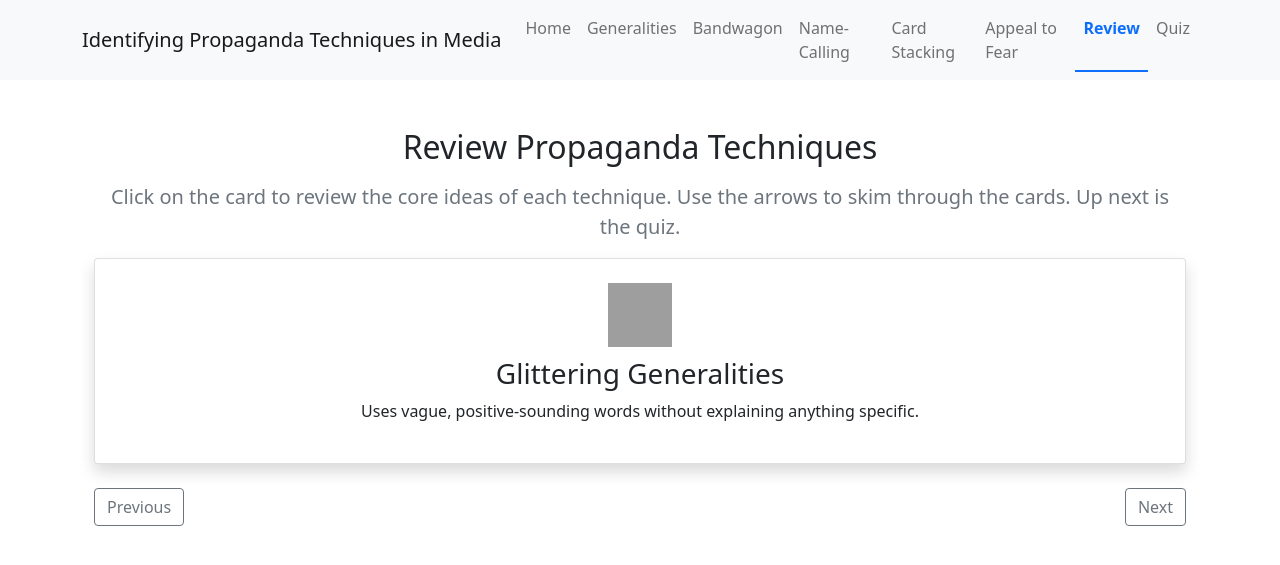
After one commit to trishataparia/spring25-ui-final, a Flask app: page /review in a window 1280 px wide. The commit adds this page. Shown: the top 565 px of the page. Run offline with Flask 3, Linux system fonts and the light colour scheme; some libraries are stand-ins or nearby versions; grey boxes are pictures that could not be loaded.

Commit message:
Implemented review section and quiz home page

```diff
--- a/server.py
+++ b/server.py
@@ -14,7 +14,8 @@ lessons = {
         "why_effective": "It bypasses critical thinking and makes viewers emotionally agree with something vague.",
         "how_spot": "Look for broad emotional words (freedom, loyalty), uplifting music, and scenes of families, flags, etc.",
         "prev": "lessons_home",
-        "next": "2"
+        "next": "2",
+        "icon_url": "https://emojigraph.org/media/joypixels/brain_1f9e0.png"
     },
     "2":{
         "lesson_id": "2",
@@ -24,7 +25,8 @@ lessons = {
         "why_effective": "People don’t want to feel excluded so this technique plays on social pressure and the desire to belong.",
         "how_spot": "Look for large crowds or happy groups and phrases like “join the movement” or “don’t be left out.”",
         "prev": "1",
-        "next": "3"
+        "next": "3",
+        "icon_url": "https://emojigraph.org/media/facebook/people-holding-hands_1f9d1-200d-1f91d-200d-1f9d1.png"
     },
     "3":{
         "lesson_id": "3",
@@ -34,7 +36,8 @@ lessons = {
         "why_effective": "It triggers disgust, fear, or anger, making you judge someone emotionally instead of thinking critically.",
         "how_spot": "Look for loaded words like “traitor,” “corrupt,” “freeloader,” used instead of reasoned arguments.",
         "prev": "2",
-        "next": "4"
+        "next": "4",
+        "icon_url": "https://emojigraph.org/media/twitter/speaking-head_1f5e3-fe0f.png"
     },
     "4":{
         "lesson_id": "4",
@@ -44,7 +47,8 @@ lessons = {
         "why_effective": "It creates a biased view that seems convincing because the audience doesn’t see the full picture.",
         "how_spot": "Look for overly selective facts, missing context, or stats that seem too good to be true.",
         "prev": "3",
-        "next": "5"
+        "next": "5" ,
+        "icon_url": "https://emojigraph.org/media/twitter/clipboard_1f4cb.png"
     },
     "5":{
         "lesson_id": "5",
@@ -54,7 +58,8 @@ lessons = {
         "why_effective": "It triggers strong emotions, making people more likely to act quickly to avoid danger.",
         "how_spot": "Look for extreme language, dark visuals, or talk of danger/loss.",
         "prev": "4",
-        "next": "quiz_home"
+        "next": "quiz_home" ,
+        "icon_url": "https://emojigraph.org/media/facebook/warning_26a0-fe0f.png"
     },
 }
 
@@ -129,9 +134,18 @@ def view_item(item_id):
 def debug():
     return str(session.get('user', 'No user data'))
 
-# @app.route('/review_home') NEEDS IMPLEMENTATION
+@app.route('/get_lessons')
+def get_lessons():
+    return jsonify(lessons)
 
-# @app.route('/quiz_home') NEEDS IMPLEMENTATION
+@app.route('/review')
+def review():
+    return render_template('review.html')
+
+@app.route('/quiz_home')
+def quiz_home():
+    return render_template('quiz_home.html')
+
 
 @app.route('/quiz_part_2/<int:question_id>')
 def quiz_part_2(question_id):
--- /dev/null
+++ b/static/review.js
@@ -0,0 +1,44 @@
+let reviewData = [];
+let currentIndex = 0;
+
+function updateCard() {
+  if (reviewData.length > 0) {
+    const current = reviewData[currentIndex];
+    $("#technique-title").text(current.title);
+    $("#technique-description").text(current.core_idea);
+    $("#technique-icon").attr("src", current.icon_url);
+  }
+}
+
+$(document).ready(function() {
+  $.ajax({
+    url: "/get_lessons",
+    method: "GET",
+    dataType: "json",
+    success: function(data) {
+      reviewData = Object.values(data).map(lesson => ({
+        title: lesson.title,
+        core_idea: lesson.core_idea,
+        icon_url: lesson.icon_url
+      }));
+      updateCard();
+    },
+    error: function(error) {
+      console.error("Error fetching review data:", error);
+    }
+  });
+
+  $("#prev-btn").click(function() {
+    if (currentIndex > 0) {
+      currentIndex--;
+      updateCard();
+    }
+  });
+
+  $("#next-btn").click(function() {
+    if (currentIndex < reviewData.length - 1) {
+      currentIndex++;
+      updateCard();
+    }
+  });
+});
--- a/templates/layout.html
+++ b/templates/layout.html
@@ -38,7 +38,7 @@
               <a class="nav-link {{ 'active' if request.path == '/learn/3' else '' }}" href="/learn/3">Name-Calling</a>
               <a class="nav-link {{ 'active' if request.path == '/learn/4' else '' }}" href="/learn/4">Card Stacking</a>
               <a class="nav-link {{ 'active' if request.path == '/learn/5' else '' }}" href="/learn/5">Appeal to Fear</a>
-              <a class="nav-link {{ 'active' if request.path == '/review_home' else '' }}" href="/review_home">Review</a>
+              <a class="nav-link {{ 'active' if request.path == '/review' else '' }}" href="/review">Review</a>
               <a class="nav-link {{ 'active' if request.path == '/quiz_home' else '' }}" href="/quiz_home">Quiz</a>
             </div>
           </div>
--- /dev/null
+++ b/templates/review.html
@@ -0,0 +1,23 @@
+{% extends "layout.html" %}
+
+{% block content %}
+<script type="text/javascript" src="{{ url_for('static', filename='review.js') }}"></script>
+
+<div class="container">
+  <div class="text-center mt-5">
+    <h2 class="mb-3">Review Propaganda Techniques</h2>
+    <p class="text-muted fs-5">Click on the card to review the core ideas of each technique. Use the arrows to skim through the cards. Up next is the quiz.</p>
+    <div class="card shadow p-4 mb-4">
+      <div class="d-flex align-items-center flex-column">
+        <img id="technique-icon" src="" alt="icon" style="width: 64px; height: 64px; margin-bottom: 10px;">
+        <h3 id="technique-title"></h3>
+        <p id="technique-description"></p>
+      </div>
+    </div>
+    <div class="d-flex justify-content-between">
+      <button id="prev-btn" class="btn btn-outline-secondary">Previous</button>
+      <button id="next-btn" class="btn btn-outline-secondary">Next</button>
+    </div>
+  </div>
+</div>
+{% endblock %}
```
Also changed, not shown: templates/quiz_home.html (added, +17 -0 lines).
